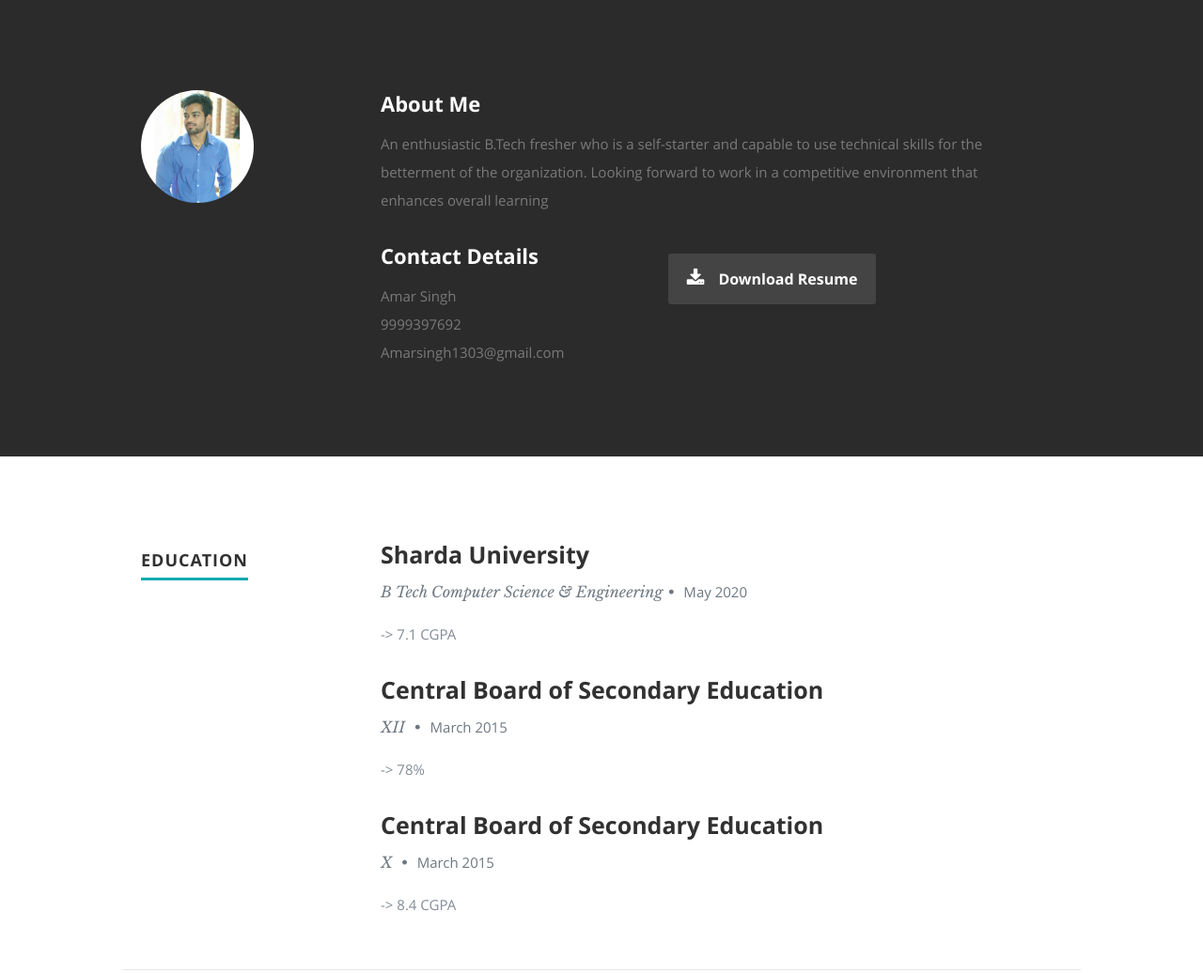
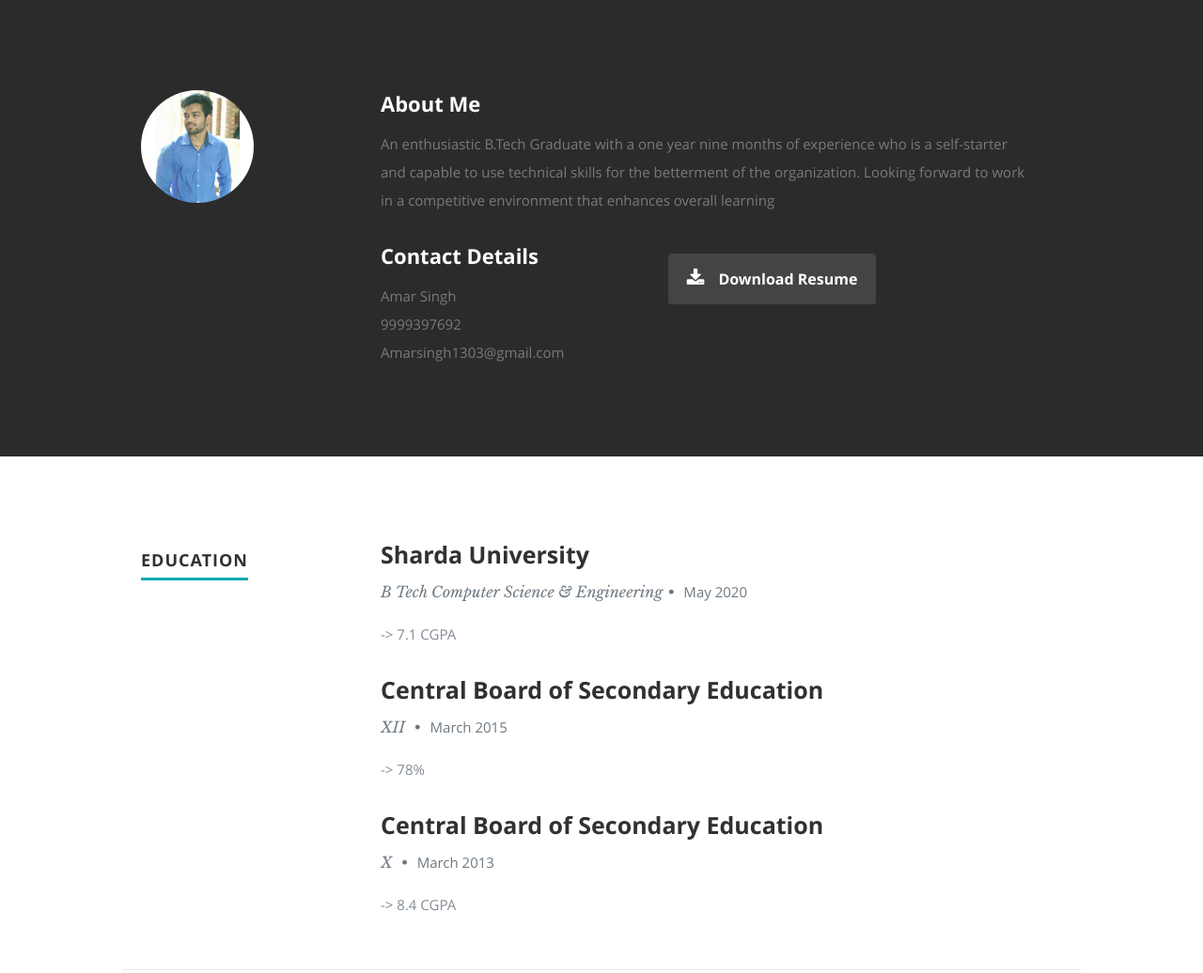
Before and after one commit to Amarsingh1303/portfilio-website, a plain HTML site: page index.html in a window 1280 px wide. Shown: the part 800-1836 px from the top of the page at 94% size. Drawn offline with nearby package versions, Linux system fonts and the light colour scheme.

Commit message:
updated resume

```diff
--- a/index.html
+++ b/index.html
@@ -94,7 +94,7 @@
 
             <h2>About Me</h2>
 
-            <p>An enthusiastic B.Tech fresher who is a self-starter and capable to use technical skills for the betterment of the organization. Looking forward to work in a competitive environment that enhances overall learning
+            <p>An enthusiastic B.Tech Graduate with a one year nine months of experience who is a self-starter and capable to use technical skills for the betterment of the organization. Looking forward to work in a competitive environment that enhances overall learning
             </p>
 
             <div class="row">
@@ -170,7 +170,7 @@
                <div class="twelve columns">
 
                   <h3>Central Board of Secondary Education</h3>
-                  <p class="info">X <span>&bull;</span> <em class="date">March 2015</em></p>
+                  <p class="info">X <span>&bull;</span> <em class="date">March 2013</em></p>
 
                   <p>-> 8.4 CGPA
                   </p>
```
